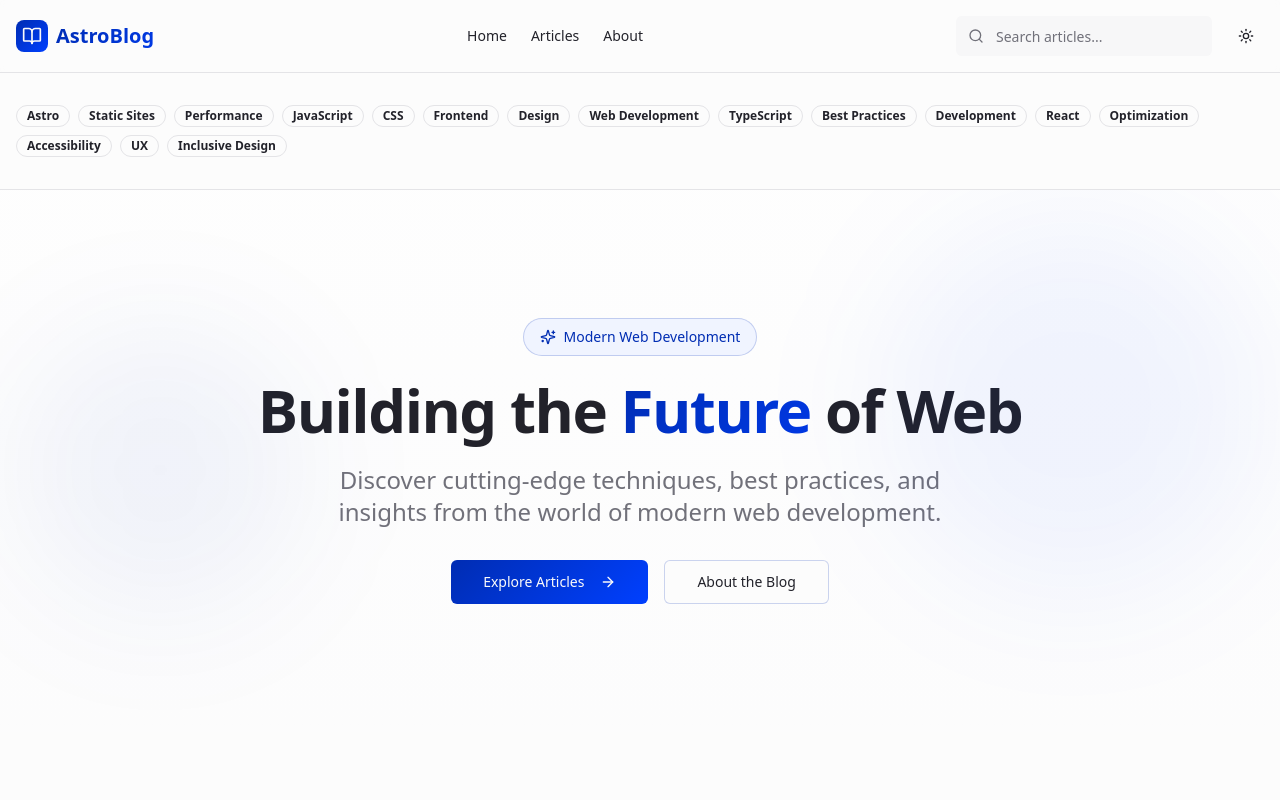
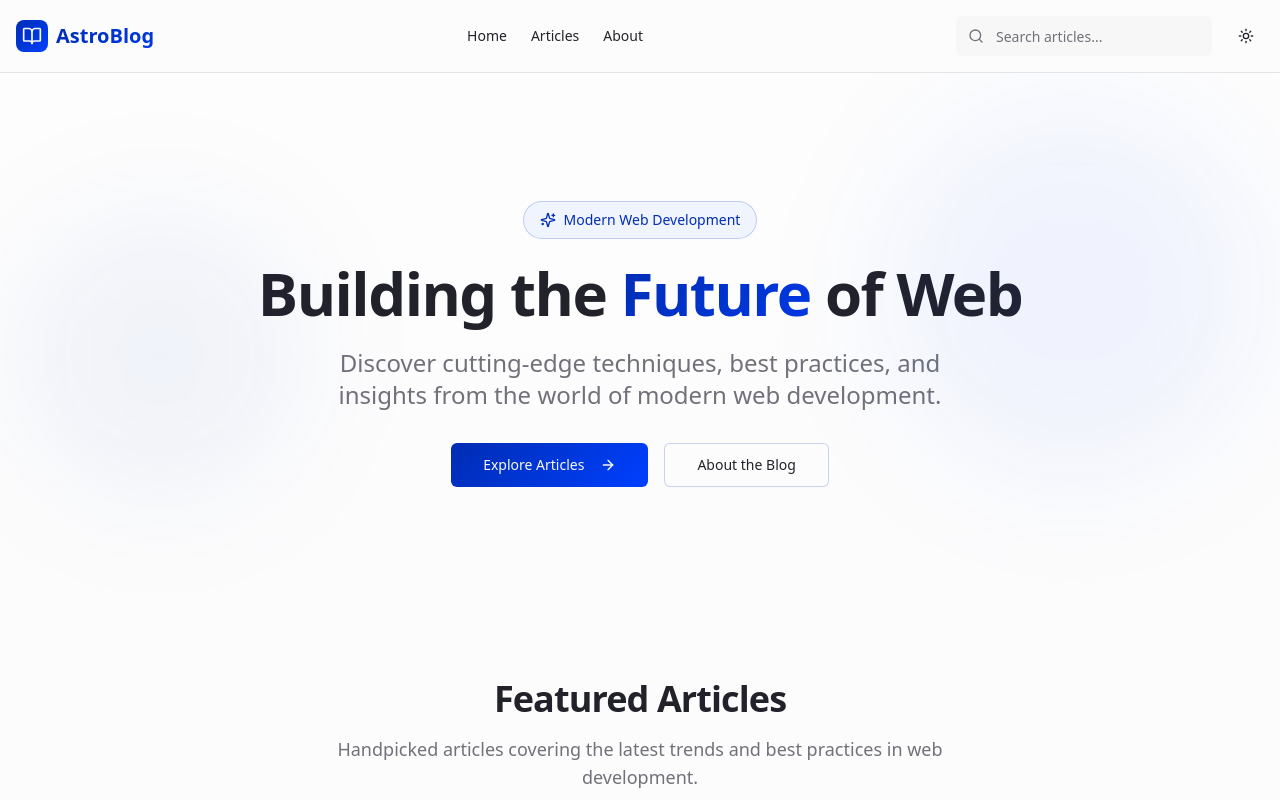
Before and after one commit to vgamesx1/astro-luminous-scribe, a React (Vite) app: page / in a window 1280 px wide. Shown: the top 800 px of the page. Built offline with nearby package versions, Linux system fonts and the light colour scheme.

Commit message:
Reverted to commit 252244464f0a14b65eb939771eb91eb867ec01ea

```diff
--- a/src/pages/Index.tsx
+++ b/src/pages/Index.tsx
@@ -6,68 +6,29 @@ import { RecentPosts } from "@/components/blog/recent-posts";
 import { NewsletterSignup } from "@/components/blog/newsletter-signup";
 import { Footer } from "@/components/blog/footer";
 import { ArticleCard } from "@/components/blog/article-card";
-import { TagFilter } from "@/components/blog/tag-filter";
-import { blogPosts, tags } from "@/data/blog-data";
+import { blogPosts } from "@/data/blog-data";
 
 const Index = () => {
   const [searchQuery, setSearchQuery] = useState("");
-  const [selectedTags, setSelectedTags] = useState<string[]>([]);
 
-  // Filter posts based on search query and selected tags
+  // Filter posts based on search query
   const filteredPosts = useMemo(() => {
-    let posts = blogPosts;
+    if (!searchQuery.trim()) return blogPosts;
 
-    // Filter by search query
-    if (searchQuery.trim()) {
     const query = searchQuery.toLowerCase();
-      posts = posts.filter(post =>
+    return blogPosts.filter(post =>
       post.title.toLowerCase().includes(query) ||
       post.excerpt.toLowerCase().includes(query) ||
       post.tags.some(tag => tag.toLowerCase().includes(query)) ||
       post.author.name.toLowerCase().includes(query)
     );
-    }
-
-    // Filter by selected tags
-    if (selectedTags.length > 0) {
-      posts = posts.filter(post =>
-        selectedTags.some(tag => post.tags.includes(tag))
-      );
-    }
-
-    return posts;
-  }, [searchQuery, selectedTags]);
-
-  const handleTagSelect = (tag: string) => {
-    setSelectedTags(prev => [...prev, tag]);
-  };
-
-  const handleTagRemove = (tag: string) => {
-    setSelectedTags(prev => prev.filter(t => t !== tag));
-  };
-
-  const handleClearAllTags = () => {
-    setSelectedTags([]);
-  };
-
-  const isFiltering = searchQuery.trim() || selectedTags.length > 0;
+  }, [searchQuery]);
 
   return (
     <div className="min-h-screen bg-background">
       <Header onSearch={setSearchQuery} searchQuery={searchQuery} />
 
-      {/* Tags Filter Section */}
-      <div className="container mx-auto px-4 py-8 border-b border-border">
-        <TagFilter
-          tags={tags}
-          selectedTags={selectedTags}
-          onTagSelect={handleTagSelect}
-          onTagRemove={handleTagRemove}
-          onClearAll={handleClearAllTags}
-        />
-      </div>
-
-      {!isFiltering && (
+      {!searchQuery && (
         <>
           <HeroSection />
           <FeaturedPosts posts={filteredPosts} />
@@ -76,23 +37,21 @@ const Index = () => {
         </>
       )}
 
-      {isFiltering && (
+      {searchQuery && (
         <div className="container mx-auto px-4 py-16">
           <div className="mb-8">
             <h1 className="text-3xl font-bold mb-2">
-              {searchQuery ? 'Search Results' : 'Filtered Articles'}
+              Search Results
             </h1>
             <p className="text-muted-foreground">
-              Found {filteredPosts.length} article{filteredPosts.length !== 1 ? 's' : ''}
-              {searchQuery && ` for "${searchQuery}"`}
-              {selectedTags.length > 0 && ` with tags: ${selectedTags.join(', ')}`}
+              Found {filteredPosts.length} article{filteredPosts.length !== 1 ? 's' : ''} for "{searchQuery}"
             </p>
           </div>
 
           {filteredPosts.length === 0 ? (
             <div className="text-center py-12">
               <p className="text-muted-foreground text-lg">
-                No articles found. Try adjusting your search terms or selected tags.
+                No articles found. Try adjusting your search terms.
               </p>
             </div>
           ) : (
```
Lines whose indentation alone changed are shown as unchanged.
